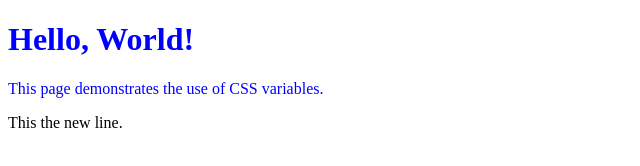
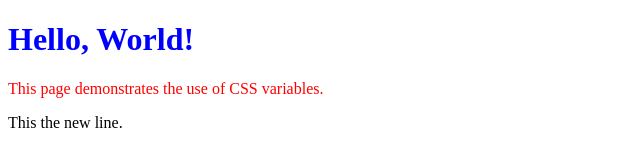
Before and after one commit to ebcanaya/practice, a plain HTML site: page hello.html in a window 1280 px wide. Shown: the whole page, without its empty margins (0-640 px from the left). Drawn offline with Linux system fonts and the light colour scheme.

Commit message:
Change paragraph text color from blue to red

```diff
--- a/hello.html
+++ b/hello.html
@@ -13,6 +13,6 @@
     </head>
     <body>
         <h1>Hello, World!</h1>
-        <p style="color: blue;">This page demonstrates the use of CSS variables.</p>
+        <p style="color: red;">This page demonstrates the use of CSS variables.</p>
          <p>This the new line.</p>
     </body>
```
